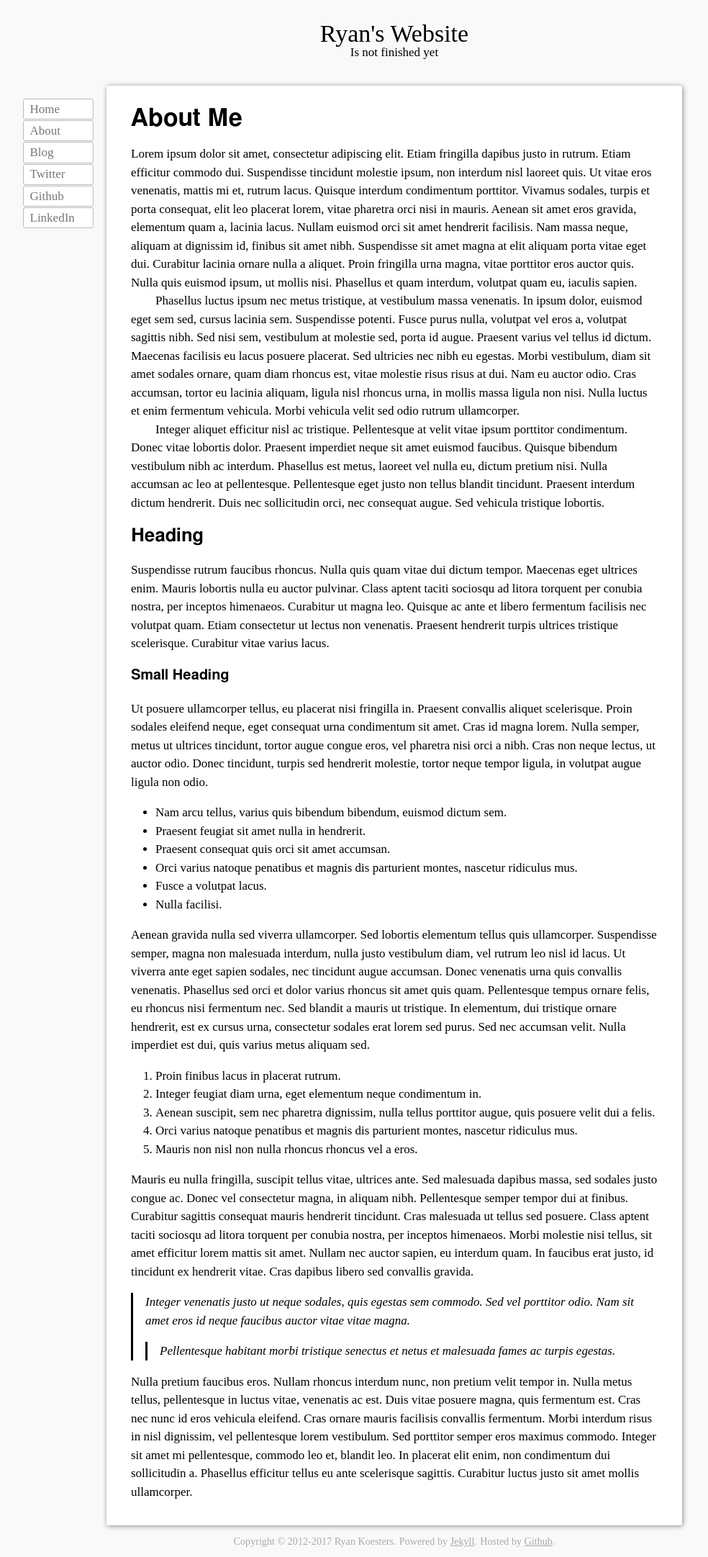
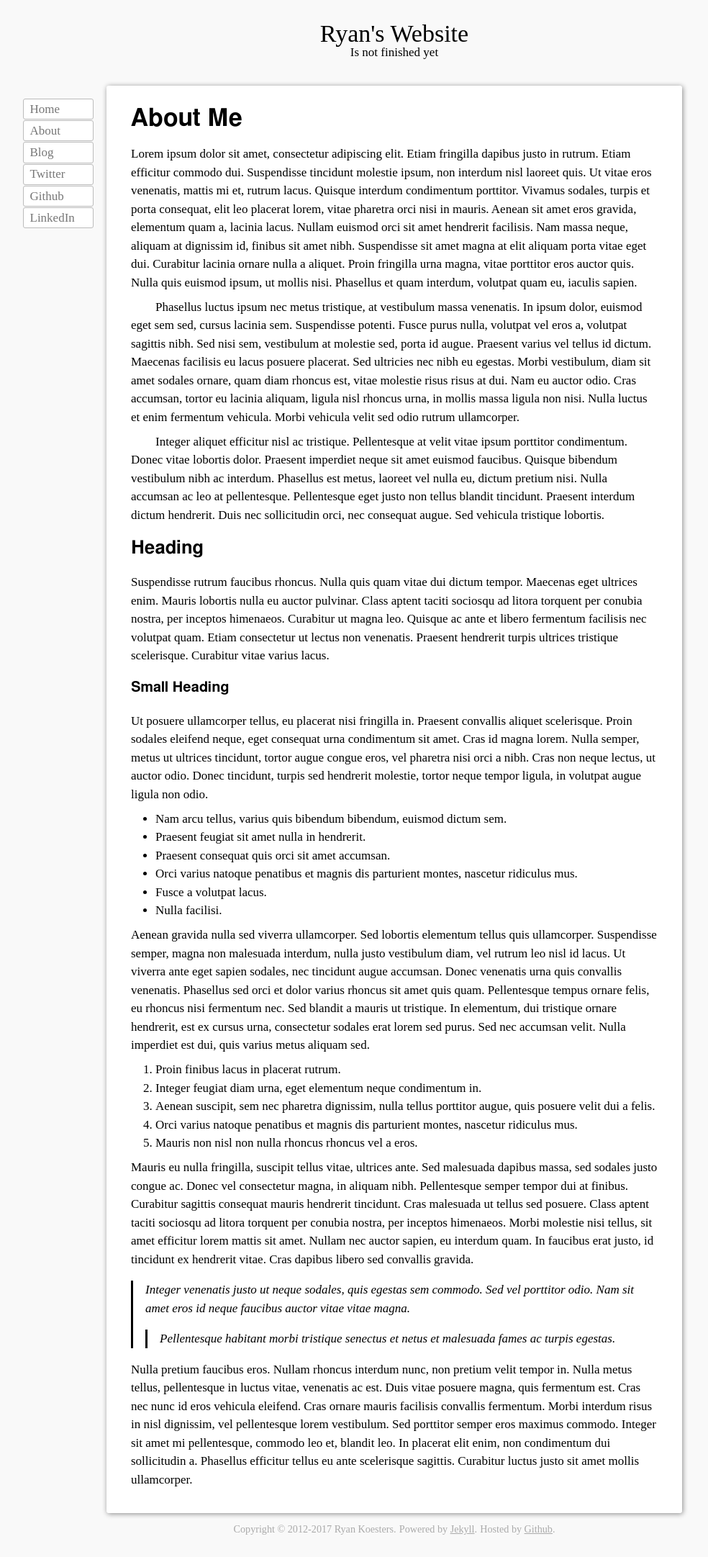
Before and after one commit to rkoesters/rkoesters.github.io, a Jekyll site: the page built from about.md, in a window 1280 px wide. Shown: the whole page at 72% size, without its empty margins (92-1076 px from the left). Built offline with Jekyll 4.4.1, drawn with Linux system fonts in a browser that asks for light colours.

Commit message:
Updated margins in #content.

```diff
--- a/css/main.css
+++ b/css/main.css
@@ -120,12 +120,16 @@ header, section, footer, nav {
 #content h5 { font-size: 0.83em; margin-bottom: 1.67em; margin-top: 1.67em; }
 #content h6 { font-size: 0.67em; margin-bottom: 2.33em; margin-top: 2.33em; }
 
+#content p {
+	margin-bottom: 0.5em;
+}
+
 #content p + p {
 	text-indent: 2em;
 }
 
 #content ul, #content ol {
-	margin: 1em 0;
+	margin: 0.5em 0;
 }
 
 #content li {
```
